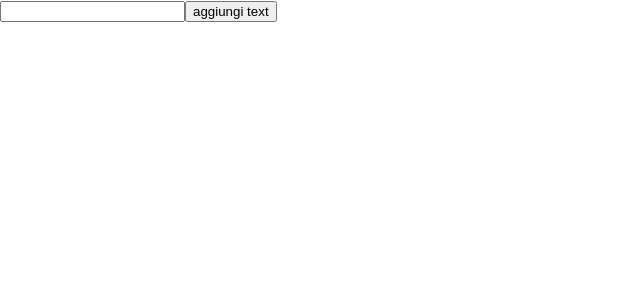
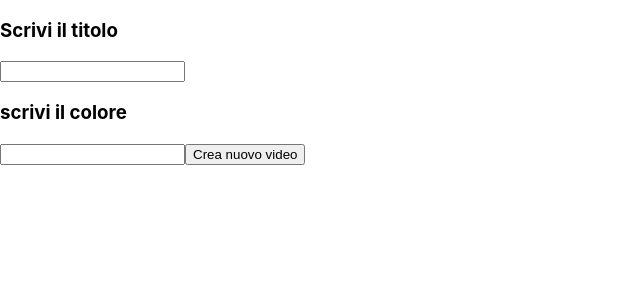
Before and after one commit to AndreaTom98/Concetti-base-react-universapp-, a React (Create React App) app: page / in a window 1280 px wide. Shown: the top 300 px of the page, without its empty margins (0-640 px from the left). Built offline with nearby package versions, Linux system fonts and the light colour scheme; the HTML template or start-up script is replaced by a standard one.

Commit message:
creare componenti dinamicamente

```diff
--- a/src/App.js
+++ b/src/App.js
@@ -2,28 +2,37 @@ import {useState} from 'react';
 import VideoText from './VideoText';
 
 function App() {
-  const [text, setText] = useState("");
-  const [textList, setTextList] = useState([])
-  const onChangeHandler = (e) => {
-    setText(e.target.value)
+  const [title, setTitle] = useState("");
+  const [color, setColor] = useState("");
+  const [videoList, setVideoList] = useState([]);
+
+  const handleTitle = (e) => {
+    setTitle(e.target.value)
+
   }
-  const addTextHandler = () => {
-    setTextList([...textList, text]);
-    // 1. ...textList => copia l'array attuale
-    // 2. text => aggiunge text a textList
+  const handleColor = (e) => {
+    setColor(e.target.value)
+  }
 
-    setText("")
+  // 1. Creiamo la lista di video con le loro proprieta
+  // 2. Facciamo vedere nella UI i nostri video
+
+  const createVideoHandler = () => {
+    setVideoList([...videoList, {title: title, color: color}])
+    setTitle("");
+    setColor("")
   }
 
   return (
     <div className="App">
-     <input type="text" onChange={onChangeHandler} value={text} />
-     <button onClick={addTextHandler}>aggiungi text</button>
-     <ul>
-     {textList.map(function(text) {
-       return <li>{text}</li>
+    <h3>Scrivi il titolo</h3>
+     <input type="text" onChange={handleTitle} value={title} />
+     <h3>scrivi il colore</h3>
+     <input type="text" onChange={handleColor} value={color} />
+     <button onClick={createVideoHandler}>Crea nuovo video</button>
+     {videoList.map(function(video) {
+       return <VideoText title={video.title} color={video.color} />
      })}
-     </ul>
     </div>
   );
 }
--- a/src/VideoText.js
+++ b/src/VideoText.js
@@ -1,6 +1,6 @@
 
 
-function VideoText({title, views, published, color}) {
+function VideoText({title, color}) {
     return (
         <div style={{display: 'flex'}}>
             <div style={{padding: '30px', background: color}}>
@@ -8,7 +8,7 @@ function VideoText({title, views, published, color}) {
             </div>
             <div>
                 <h1>{title}</h1>
-                <h4>{views} - {published}</h4>
+                <h4>3m - 6 novembre</h4>
                 <h2>Vivaldi</h2>
             </div>
         </div>
```
